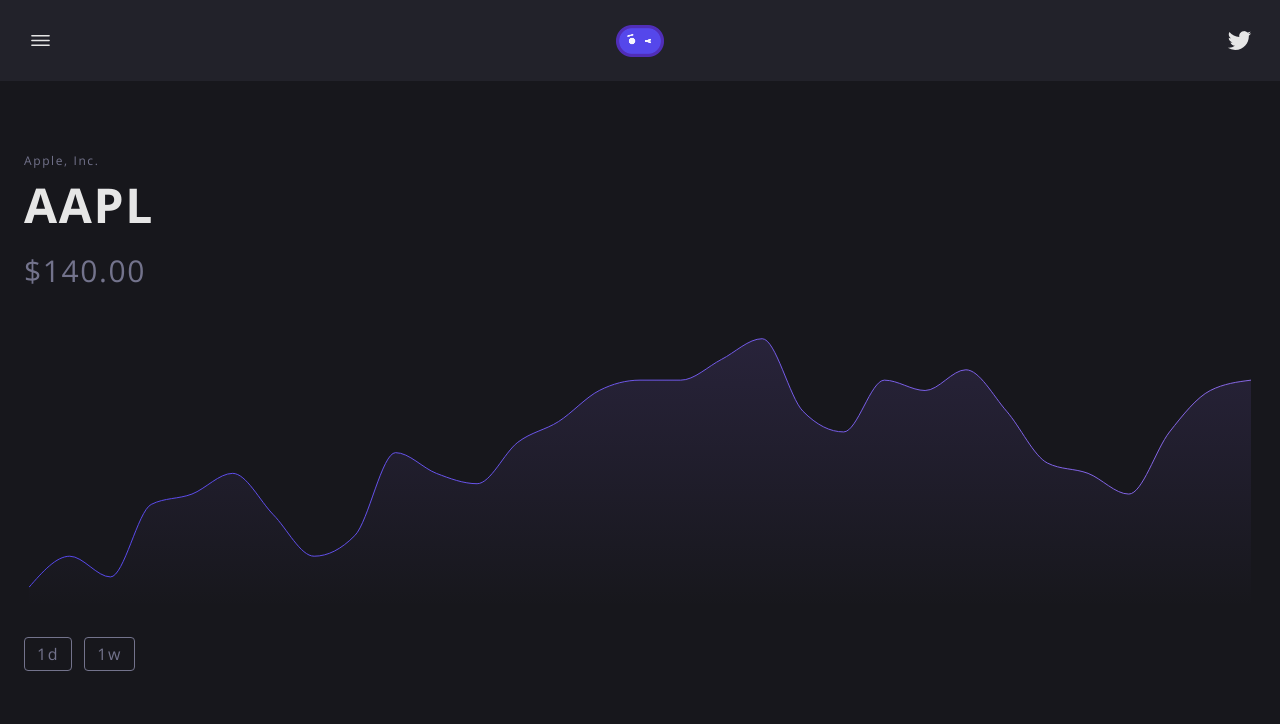
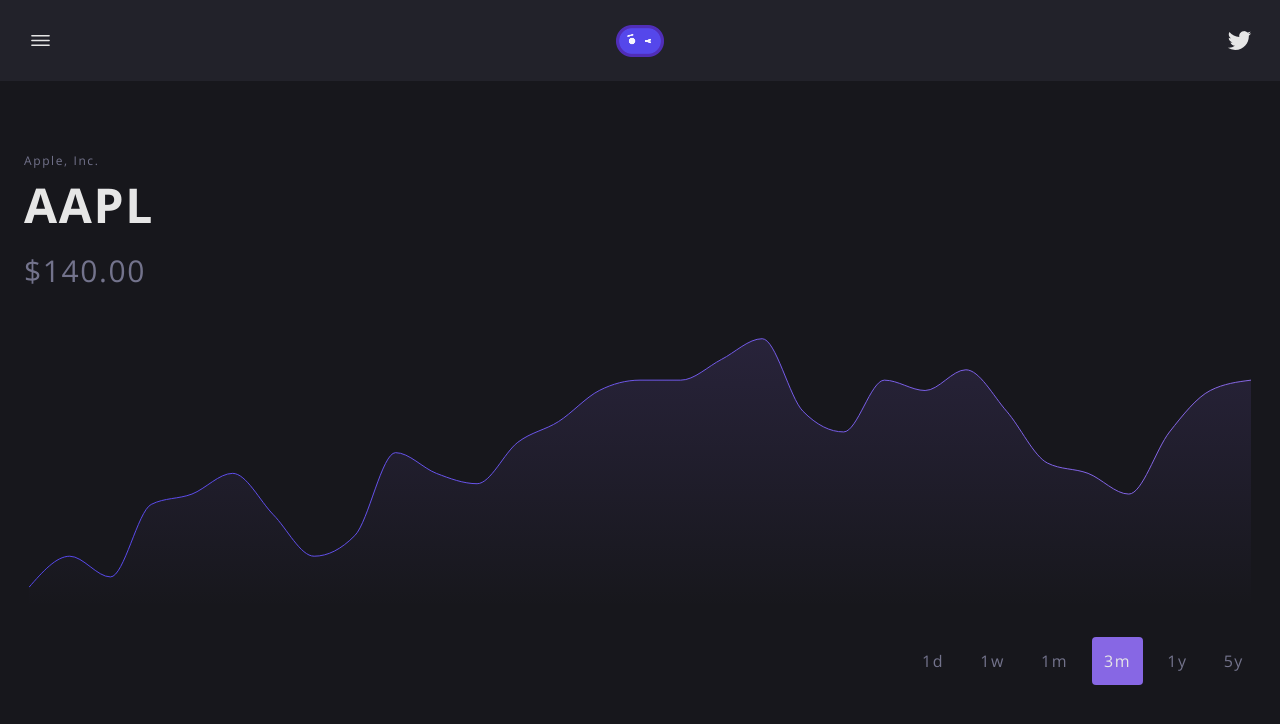
Before and after one commit to edwinkys/stock-analytic, a React (Create React App) app in the folder frontend/: page / in a window 1280 px wide. Shown: the top 724 px of the page. Built offline with nearby package versions, Linux system fonts and the light colour scheme.

Commit message:
Add Chips

```diff
--- a/frontend/src/Components/Buttons/Chip.js
+++ /dev/null
@@ -1,28 +0,0 @@
-import React, {useState} from 'react';
-import PropTypes from 'prop-types';
-
-const Chip = props => {
-  const [isChipActive, setChipActive] = useState(false);
-
-  // Toggling chips
-  const toggleChip = () => {
-    setChipActive(!isChipActive);
-  };
-
-  // Function to run when the clips are clicked
-  const chipOnClick = () => {
-    toggleChip();
-  };
-
-  return (
-    <button className={"btn chip" + (isChipActive ? " active" : "")} onClick={chipOnClick}>
-      {props.children}
-    </button>
-  );
-};
-
-Chip.propTypes = {
-  children: PropTypes.node
-};
-
-export default Chip;
--- /dev/null
+++ b/frontend/src/Components/Chips/Chip.js
@@ -0,0 +1,19 @@
+import React from 'react';
+import PropTypes from 'prop-types';
+
+const Chip = props => {
+  return (
+    <button className={"btn chip" + (props.isActive ? " active" : "")} id={props.id} onClick={props.onClick}>
+      {props.label}
+    </button>
+  );
+};
+
+Chip.propTypes = {
+  id: PropTypes.string,
+  label: PropTypes.string,
+  isActive: PropTypes.bool,
+  onClick: PropTypes.func
+};
+
+export default Chip;
--- /dev/null
+++ b/frontend/src/Components/Chips/ChoiceChips.js
@@ -0,0 +1,56 @@
+import React, {useState} from 'react';
+import PropTypes from 'prop-types';
+
+// Import components
+import Chip from './Chip';
+
+const periods = [
+  {
+    id: "1d"
+  },
+  {
+    id: "1w"
+  },
+  {
+    id: "1m"
+  },
+  {
+    id: "3m"
+  },
+  {
+    id: "1y"
+  },
+  {
+    id: "5y"
+  },
+];
+
+const ChoiceChips = props => {
+  const [chipActiveId, setChipActiveId] = useState("3m");
+
+  // Toggle chip active
+  const chipActiveHandler = e => {
+    const index = e.target.id;
+    if (chipActiveId !== index) {
+      setChipActiveId(index);
+    }
+  };
+
+  // Is chip active handler
+  const isChipActiveHandler = id => (chipActiveId === id);
+
+  console.log(chipActiveId);
+
+  return (
+    <div {...props}>
+      {
+        periods.map((val, index) => <Chip id={val.id} label={val.id} onClick={chipActiveHandler} isActive={isChipActiveHandler(val.id)} />)
+      }
+    </div>
+  );
+};
+
+ChoiceChips.propTypes = {
+};
+
+export default ChoiceChips;
--- a/frontend/src/Pages/StockPage.js
+++ b/frontend/src/Pages/StockPage.js
@@ -5,7 +5,7 @@
 
 // Import components
 import StockChart from '../Components/Chart/StockChart';
-import Chip from '../Components/Buttons/Chip';
+import ChoiceChips from '../Components/Chips/ChoiceChips';
 
 const data = [
   {
@@ -144,14 +144,7 @@
             <span className="text-5xl font-bold mb-6">AAPL</span>
             <span className="text-3xl text-gray-lighter mb-6">$140.00</span>
             <StockChart data={data} label="label" value="val" />
-            <div className="flex flex-row mt-6">
-              <Chip>
-                1d
-              </Chip>
-              <Chip>
-                1w
-              </Chip>
-            </div>
+            <ChoiceChips className="flex flex-row overflow-x-auto justify-start md:justify-end py-6" />
           </div>
         </div>
       </div>
--- a/frontend/src/index.css
+++ b/frontend/src/index.css
@@ -130,7 +130,7 @@
 
     .btn {
         @apply flex flex-row justify-center items-center;
-        @apply text-light rounded;
+        @apply text-light rounded cursor-pointer;
 
         padding: 4px;
     }
@@ -149,7 +149,7 @@
     */
 
     .chip {
-        @apply border border-gray-lighter px-3 text-gray-lighter mr-3;
+        @apply p-3 text-gray-lighter mr-3;
     }
 
     .chip:hover {
```
